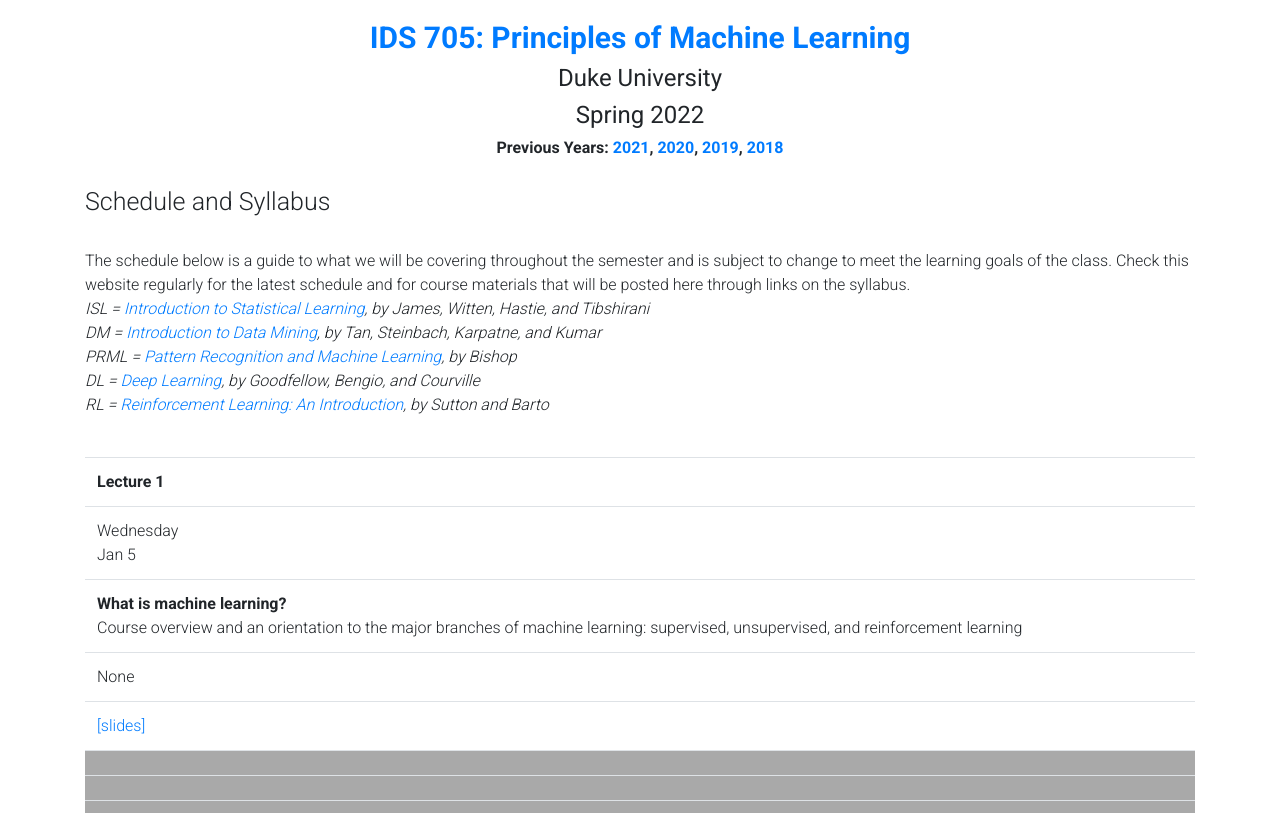
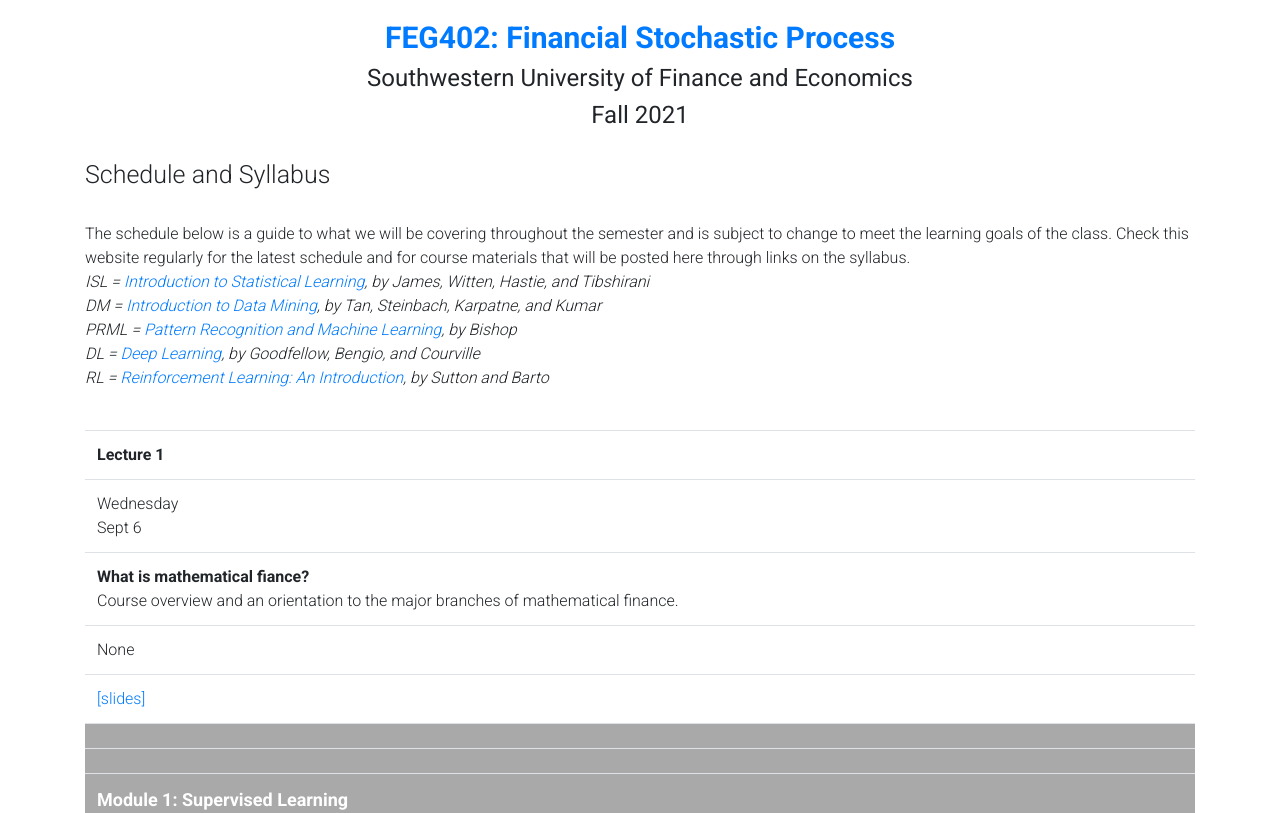
Before and after one commit to BenShui/FSP_fall2021, a plain HTML site: page syllabus.html in a window 1280 px wide. Shown: the top 813 px of the page. Drawn offline with nearby package versions, Linux system fonts and the light colour scheme.

Commit message:
2022/2/24 v1.5

```diff
--- a/syllabus.html
+++ b/syllabus.html
@@ -5,7 +5,7 @@
     <meta charset="utf-8">
     <meta http-equiv="X-UA-Compatible" content="IE=edge">
     <meta name="viewport" content="width=device-width, initial-scale=1">
-    <title>Syllabus | Principles of Machine Learning</title>
+    <title>Syllabus | Financial Stochastic Process</title>
 
     <!-- bootstrap -->
     <link rel="stylesheet" href="https://maxcdn.bootstrapcdn.com/bootstrap/4.0.0/css/bootstrap.min.css">
@@ -26,12 +26,11 @@
 <div id="header">
 
     <a href="index.html">
-        <h1>IDS 705: Principles of Machine Learning</h1>
+        <h1>FEG402: Financial Stochastic Process</h1>
     </a>
     <div class='text-center'>
-        <h4>Duke University</h4>
-        <h4>Spring 2022</h4>
-        <h3>Previous Years: <a href="https://kylebradbury.github.io/ids705_sp2021/syllabus.html">2021</a>, <a href="https://kylebradbury.github.io/ids705_sp2020/syllabus.html">2020</a>, <a href="https://kylebradbury.github.io/ids705_sp2019/syllabus.html">2019</a>, <a href="https://kylebradbury.github.io/ece590/syllabus.html">2018</a></h3>
+        <h4>Southwestern University of Finance and Economics</h4>
+        <h4>Fall 2021</h4>
     </div>
 
     <div style="clear:both;"></div>
@@ -63,10 +62,10 @@
 
         <tr>
             <td class="lecnum">Lecture 1</td>
-            <td class="date">Wednesday<br> Jan 5</td>
+            <td class="date">Wednesday<br> Sept 6</td>
             <td>
-                <b>What is machine learning?</b> <br>
-                Course overview and an orientation to the major branches of machine learning: supervised, unsupervised, and reinforcement learning
+                <b>What is mathematical fiance?</b> <br>
+                Course overview and an orientation to the major branches of mathematical finance.
             </td>
             <td>None</td>
             <td>
```
